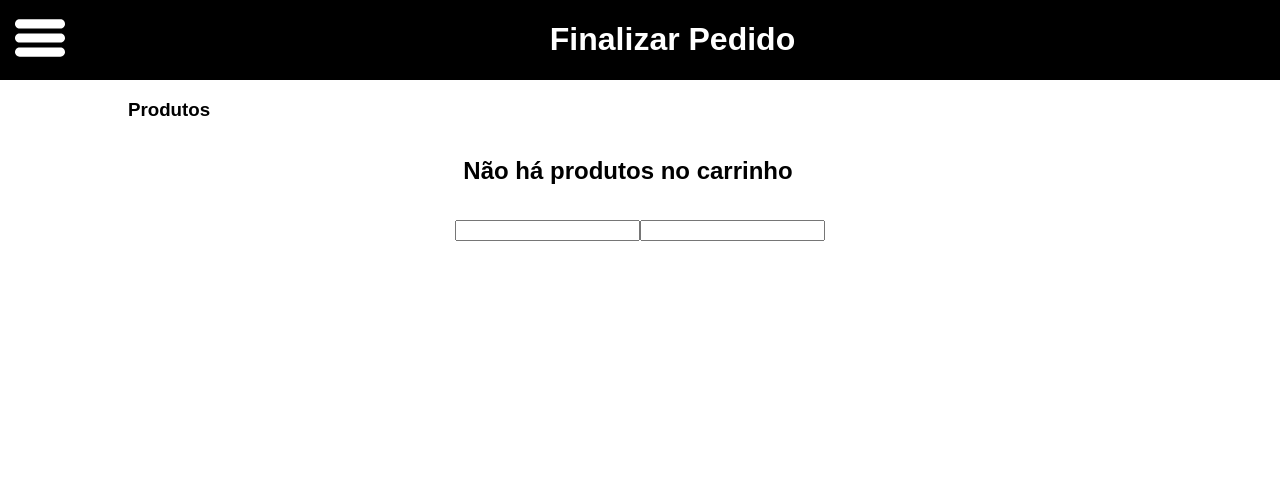
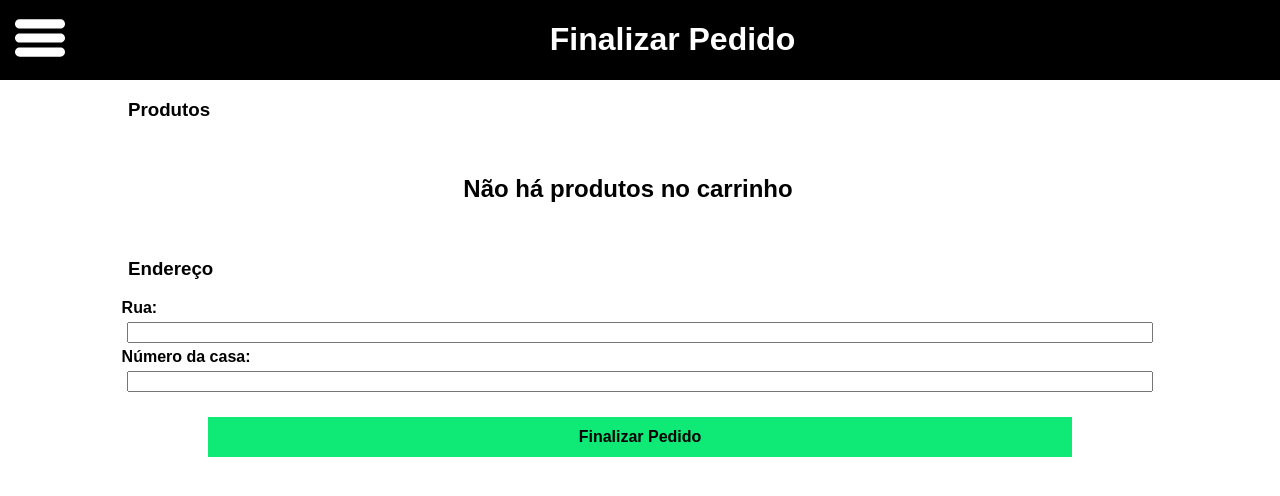
Before and after one commit to tryber/sd-02-project-trybeer-2, a React (Create React App) app in the folder front-end/: page /checkout in a window 1280 px wide. Shown: the top 496 px of the page. Built offline with nearby package versions, Linux system fonts and the light colour scheme.

Commit message:
base layout created

```diff
--- a/front-end/src/pages/client/Checkout.js
+++ b/front-end/src/pages/client/Checkout.js
@@ -34,14 +34,19 @@ export default function Checkout() {
         </div>
       </div>
       <div className="address-form-container" >
+        <div className="address-header-container">
+          <h3>Endereço</h3>
+        </div>
         <form className="address-form">
           <label htmlFor="checkout-street-input">
+            Rua:
             <input type="text" data-testid="checkout-street-input" id="checkout-street-input" />
           </label>
           <label htmlFor="checkout-house-number-input">
+            Número da casa:
             <input type="text" data-testid="checkout-house-number-input" id="checkout-house-number-input" />
           </label>
-          <button data-testid="checkout-finish-btn" id="checkout-finish-btn"></button>
+          <button data-testid="checkout-finish-btn" id="checkout-finish-btn">Finalizar Pedido</button>
         </form>
       </div>
     </div>
--- a/front-end/src/styles/Checkout.css
+++ b/front-end/src/styles/Checkout.css
@@ -1,3 +1,5 @@
+
+
 .checkout-page-container {
   left: 50%;
   min-width: 100%;
@@ -6,8 +8,8 @@
 }
 
 .checkout-page-container h3 {
+  font-weight: 800;
   text-align: left;
-  margin-bottom: 0;
   margin-left: 10%;
 }
 
@@ -16,6 +18,7 @@
   flex-flow: column nowrap;
   justify-content: space-around;
   margin-right: 10%;
+  margin-top: 0;
   min-width: 95%;
 }
 
@@ -24,7 +27,8 @@
   border: 1px solid black;
   border-radius: 5px;
   display: flex;
-  flex-flow: row wrap;
+  flex-flow: row nowrap;
+  font-weight: 600;
   justify-content: space-between;
   list-style-type: none;
   margin: 4px;
@@ -47,5 +51,38 @@
 }
 
 .spacing-span {
-  min-width: 10%;
+  display: flex;
+  flex-shrink: 3;
+  max-width: 10%;
+  width: 5%;
 }
+
+.address-form, .address-form label {
+  display: flex;
+  flex-flow: column nowrap;
+  font-weight: 600;
+  justify-content: space-between;
+  margin-left: 5%;
+  margin-right: 5%;
+
+  text-align: left;
+}
+
+.address-form input {
+  margin: 5px;
+  min-width: 80%;
+}
+
+#checkout-finish-btn {
+  background: #0fea76;
+  bottom: 0px;
+  font-weight: 800;
+  height: 40px;
+  left: 50%;
+  margin-bottom: 5px;
+  margin-top: 20px;
+  position: relative;
+  text-align: center;
+  transform: translateX(-50%);
+  width: 75%;
+}
```
